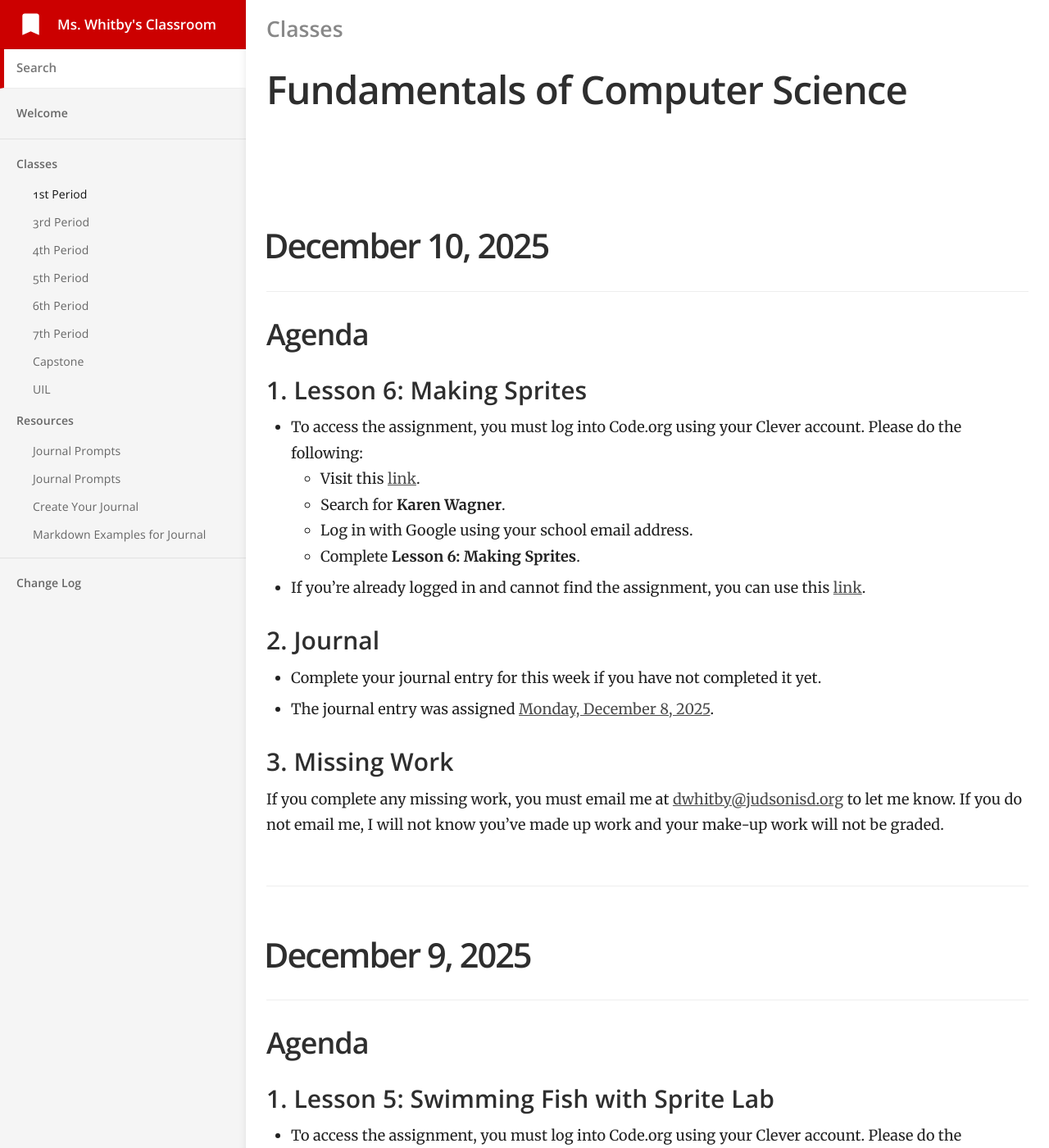
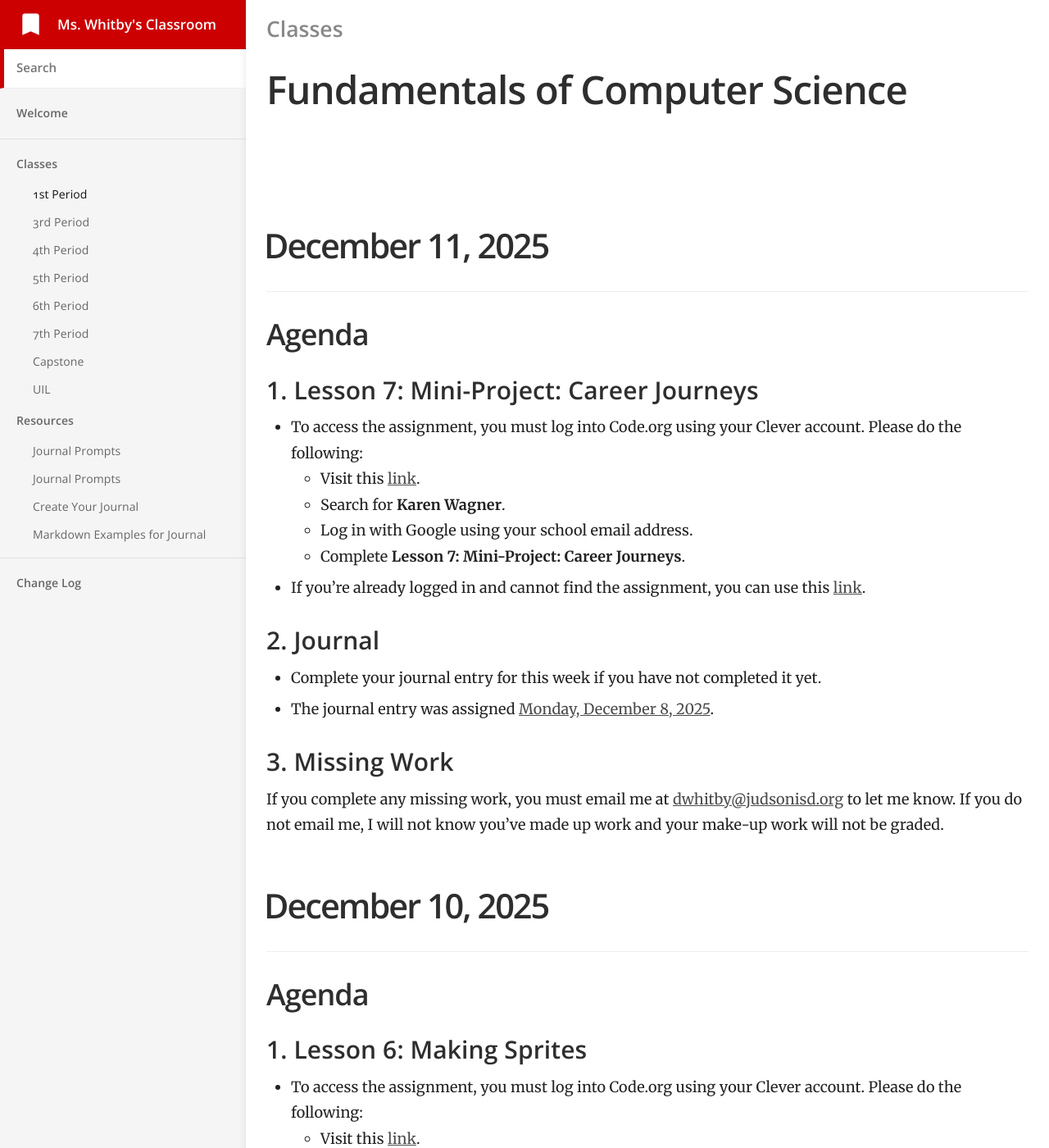
Before and after one commit to mswhitby/classroom, a Jekyll site: the page built from _docs/classes/1st.md, in a window 1280 px wide and 1400 px high. Shown: the whole window at 82% size. Built offline with Jekyll 4.4.1, drawn with Linux system fonts in a browser that asks for light colours.

Commit message:
Updated lessons

```diff
--- a/_docs/classes/1st.md
+++ b/_docs/classes/1st.md
@@ -4,6 +4,29 @@ subtitle: Fundamentals of Computer Science
 category: Classes
 order: 1
 ---
+
+# December 11, 2025
+
+## Agenda
+
+### 1. Lesson 7: Mini-Project: Career Journeys
+- To access the assignment, you must log into Code.org using your Clever account. Please do the following:
+    - Visit this [link](https://clever.com/oauth/district-picker?client_id=2f27405716644a951b23&redirect_uri=https%3A%2F%2Fstudio.code.org%2Fusers%2Fauth%2Fclever%2Fcallback&response_type=code&state=ede33ff61289cf32708a0f54079cdd23e31d0b0a02b0e0e8).
+    - Search for **Karen Wagner**.
+    - Log in with Google using your school email address.
+    - Complete **Lesson 7: Mini-Project: Career Journeys**.
+
+- If you're already logged in and cannot find the assignment, you can use this [link](https://studio.code.org/courses/express-2025/units/1/lessons/7/levels/1).
+
+### 2. Journal
+
+- Complete your journal entry for this week if you have not completed it yet.
+- The journal entry was assigned [Monday, December 8, 2025](https://github.com/mswhitby/classroom/blob/main/_docs/resources/journal.md#december-8-2025).
+
+### 3. Missing Work
+
+If you complete any missing work, you must email me at <dwhitby@judsonisd.org> to let me know. If you do not email me, I will not know you've made up work and your make-up work will not be graded.
+
 
 # December 10, 2025
 
```
Also changed, not shown: _docs/classes/3rd.md (+25 -0 lines), _docs/classes/7th.md (+24 -0 lines).
